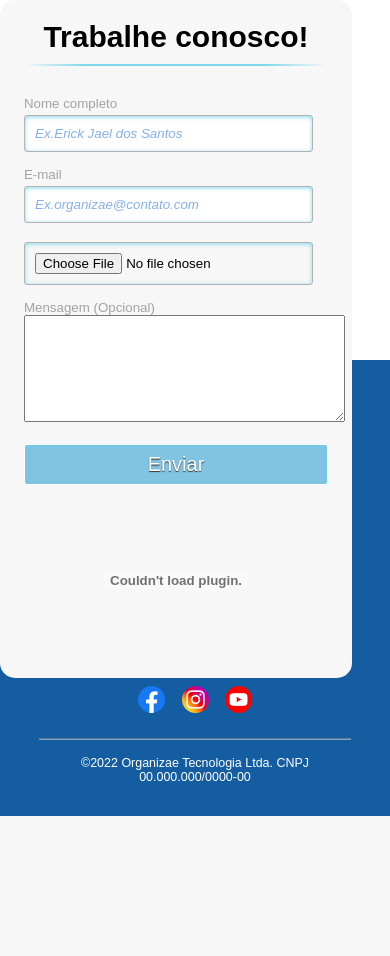
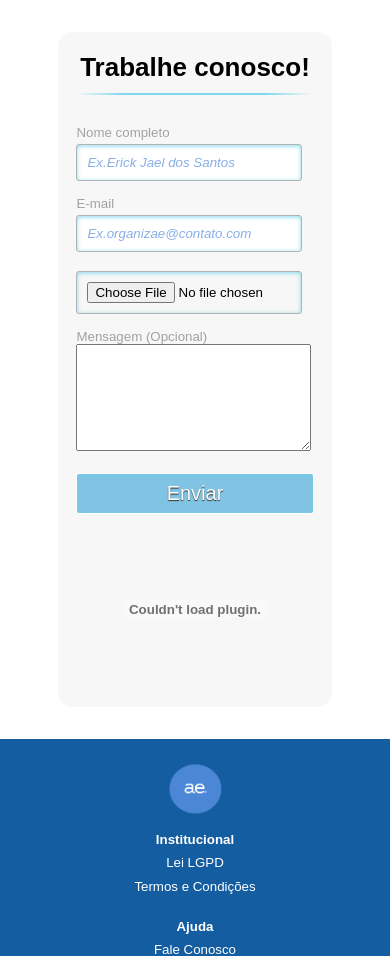
Before and after one commit to CaioAlves10/Organizae, a PHP site: page /pages/trabalheConosco.html in a window 390 px wide. Shown: the part 68-1024 px from the top of the page. Before the commit the page ends 884 px from the top, so only its background shows below. Run offline with PHP 8.4, Linux system fonts and the light colour scheme.

Commit message:
ajustes no Trabalhe Conosco

```diff
--- a/pages/trabalheConosco.html
+++ b/pages/trabalheConosco.html
@@ -34,7 +34,7 @@
             </div>
         </nav>
     </header>
-
+    <br><br>
     <div class="forma">
         <!--FORMULÁRIO DO TRABALHE CONOSCO-->
         <div id="trabalheconosco">
@@ -70,7 +70,7 @@
             </form>
         </div>
     </div>
-
+    <br><br>
     <footer>
             <section id="footerContainer">
                 <section id="footerSection">
--- a/styles/trabalheConosco.css
+++ b/styles/trabalheConosco.css
@@ -1,4 +1,4 @@
-{
+* {
     margin: 0;
     padding: 0;
     box-sizing: border-box;
@@ -27,8 +27,7 @@
 .forma {
     width: 400px;
     min-height: 360px;
-    margin: 0px auto;
-    position: relative;
+    margin: auto;
 }
 
 h1 {
@@ -137,14 +136,26 @@
 }
 
 #trabalheconosco {
-    position: absolute;
     top: 0px;
     width: 88%;
     padding: 18px 6% 20px 6%;
-    margin: 0 0 35px 0;
+    margin: auto;
     background: #f7f7f7;
     border: 1px solid rgba(#81C3E2);
 
     -webkit-box-shado: 5px;
     border-radius: 15px;
 }
+
+@media (max-width: 420px) {
+    .forma {
+        width: 80%;
+    }
+
+    .textarea textarea {
+        width: 235px;
+    }
+    h1{
+        font-size: 26px;
+    }
+}
```
